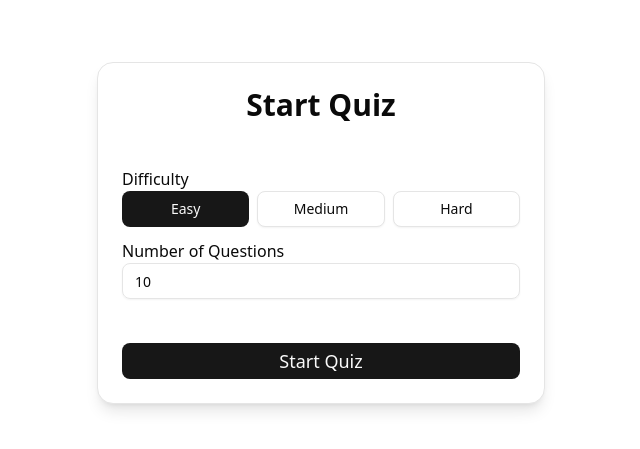
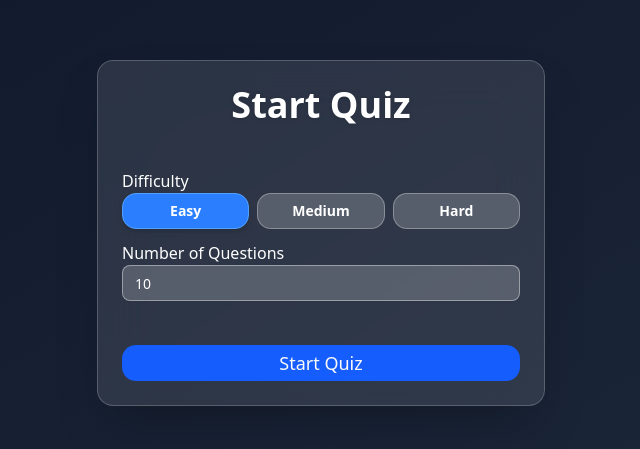
Before and after one commit to cuvic-dev/cuvic-quiz-opentdb, a Next.js app: page /quiz in a window 1280 px wide. Shown: the part 167-616 px from the top of the page, without its empty margins (319-959 px from the left). Built offline with nearby package versions, Linux system fonts and the light colour scheme.

Commit message:
ui enhancement: added theme of blue

```diff
--- a/app/(projects)/quiz/page.tsx
+++ b/app/(projects)/quiz/page.tsx
@@ -93,23 +93,33 @@ export default function QuizPage() {
 
   if (!quizStarted) {
     return (
-      <div className="min-h-screen flex items-center justify-center">
-        <Card className="max-w-md w-full p-6 space-y-5 rounded-2xl shadow-lg">
-          <CardTitle className="text-3xl font-bold text-center">Start Quiz</CardTitle>
+      <div className="min-h-screen bg-gradient-to-br from-[#0f172a] to-[#1e293b] flex items-center justify-center px-4">
+        <Card className="backdrop-blur-xl bg-white/10 border-white/20 max-w-md w-full p-6 rounded-2xl shadow-2xl animate-fadeIn space-y-5">
+          <CardTitle className="text-4xl font-extrabold text-center text-white drop-shadow">
+            Start Quiz
+          </CardTitle>
 
-          <div className="space-y-3">
+          <div className="space-y-3 text-white">
             <label className="font-medium">Difficulty</label>
             <div className="grid grid-cols-3 gap-2">
-              {["easy", "medium", "hard"].map((d) => (
+              {["easy", "medium", "hard"].map((d) => {
+                const isActive = difficulty === d;
+                return (
                   <Button
                     key={d}
-                  variant={difficulty === d ? "default" : "outline"}
                     onClick={() => setDifficulty(d)}
-                  className="capitalize py-2"
+                    className={[
+                      "capitalize py-3 rounded-xl font-semibold transition-all",
+                      "border",
+                      isActive
+                        ? "bg-blue-500 text-white border-blue-400 shadow-md"
+                        : "bg-white/20 text-white border-white/30 hover:bg-white/30"
+                    ].join(" ")}
                   >
                     {d}
                   </Button>
-              ))}
+                );
+              })}
             </div>
 
             <label className="font-medium mt-4">Number of Questions</label>
@@ -119,11 +129,11 @@ export default function QuizPage() {
               max={20}
               value={amount}
               onChange={(e) => setAmount(Number(e.target.value))}
-              className="text-lg"
+              className="text-lg bg-white/20 border-white/40 text-white"
             />
           </div>
 
-          <Button className="w-full py-4 text-lg" onClick={startQuiz}>
+          <Button className="w-full py-4 text-lg rounded-xl bg-blue-600 hover:bg-blue-700" onClick={startQuiz}>
             Start Quiz
           </Button>
         </Card>
@@ -133,18 +143,18 @@ export default function QuizPage() {
 
   if (loading) {
     return (
-      <main className="p-6 flex justify-center items-center min-h-[60vh]">
-        <h1 className="text-3xl font-semibold animate-pulse">Loading Quiz…</h1>
+      <main className="min-h-screen bg-slate-900 flex justify-center items-center">
+        <h1 className="text-3xl font-semibold text-white animate-pulse">Loading Quiz…</h1>
       </main>
     );
   }
 
   if (score !== null) {
     return (
-      <div className="h-screen w-screen flex justify-center items-center">
+      <div className="h-screen w-screen flex justify-center items-center bg-slate-900 px-4">
         <main className="max-w-xl mx-auto space-y-6 text-center px-6">
-          <h1 className="text-4xl font-bold">🎉 Quiz Complete!</h1>
-          <p className="text-3xl font-semibold">
+          <h1 className="text-5xl font-extrabold text-white drop-shadow">🎉 Quiz Complete!</h1>
+          <p className="text-3xl font-semibold text-blue-300">
             Score: {score} / {questions.length}
           </p>
 
@@ -154,7 +164,7 @@ export default function QuizPage() {
               setScore(null);
               setQuestions([]);
             }}
-            className="w-full text-lg py-4 mt-4"
+            className="w-full text-lg py-4 mt-4 rounded-xl bg-blue-600 hover:bg-blue-700"
           >
             Start New Quiz
           </Button>
@@ -183,24 +193,29 @@ export default function QuizPage() {
   const answers = q.shuffled_answers ?? [];
 
   return (
-    <div className="min-h-screen flex justify-center items-center">
-      <main className="p-6 max-w-3xl mx-auto space-y-8 w-full">
-        <div className="flex justify-between items-center">
+    <div className="min-h-screen bg-gradient-to-br from-slate-900 to-slate-800 flex justify-center items-center px-4">
+      <main className="p-6 max-w-3xl mx-auto space-y-8 w-full animate-fadeIn">
+        <div className="flex justify-between items-center text-white">
           <h1 className="text-4xl font-bold">OpenTDB Quiz</h1>
-          <p className="text-lg text-muted-foreground">
-            Question <span className="font-semibold">{currentIndex + 1}</span> / {questions.length}
+          <p className="text-lg">
+            Question <span className="font-bold">{currentIndex + 1}</span> / {questions.length}
           </p>
         </div>
 
-        <Card className="rounded-2xl shadow-md border border-accent/20">
+        <Card className="rounded-2xl shadow-xl border border-white/10 bg-white/10 backdrop-blur-lg text-white">
           <CardHeader>
             <CardTitle className="text-2xl leading-relaxed">
               {decodeHtml(q.question)}
             </CardTitle>
 
             <div className="flex gap-2 mt-3">
-              <Badge variant="outline">{q.category}</Badge>
-              <Badge variant="secondary" className="capitalize px-3 py-1">
+              <Badge variant="outline" className="border-white/40 text-white">
+                {q.category}
+              </Badge>
+              <Badge
+                variant="secondary"
+                className="capitalize px-3 py-1 bg-blue-600 text-white"
+              >
                 {q.difficulty}
               </Badge>
             </div>
@@ -220,11 +235,10 @@ export default function QuizPage() {
                   disabled={!!selectedAns}
                   variant="outline"
                   className={[
-                    "w-full text-left px-4 py-4 text-lg rounded-xl transition-all",
-                    "hover:bg-accent/40",
-                    isCorrect && "bg-green-300/70 border-green-600 text-black",
-                    isWrong && "bg-red-300/70 border-red-600 text-black",
-                    !isCorrect && !isWrong && "bg-muted"
+                    "w-full text-left px-4 py-4 text-lg rounded-xl transition-all duration-300",
+                    "bg-white/5 border-white/20 text-white hover:bg-white/20",
+                    isCorrect && "bg-green-400/70 border-green-600 text-black",
+                    isWrong && "bg-red-400/70 border-red-600 text-black",
                   ]
                     .filter(Boolean)
                     .join(" ")}
@@ -236,17 +250,17 @@ export default function QuizPage() {
           </CardContent>
         </Card>
 
-        <div className="min-h-[4.5rem] mt-2 flex items-center">
-          {selectedAns ? (
+        <div className="mt-4">
+          {selectedAns && (
             <Button
               onClick={nextQuestion}
-              className="w-full text-lg py-4 rounded-xl"
+              className="w-full text-lg py-4 rounded-xl bg-blue-600 hover:bg-blue-700"
             >
               {currentIndex === questions.length - 1
                 ? "Finish Quiz"
                 : "Next Question"}
             </Button>
-          ) : null}
+          )}
         </div>
 
       </main>
```
Lines whose indentation alone changed are shown as unchanged.
